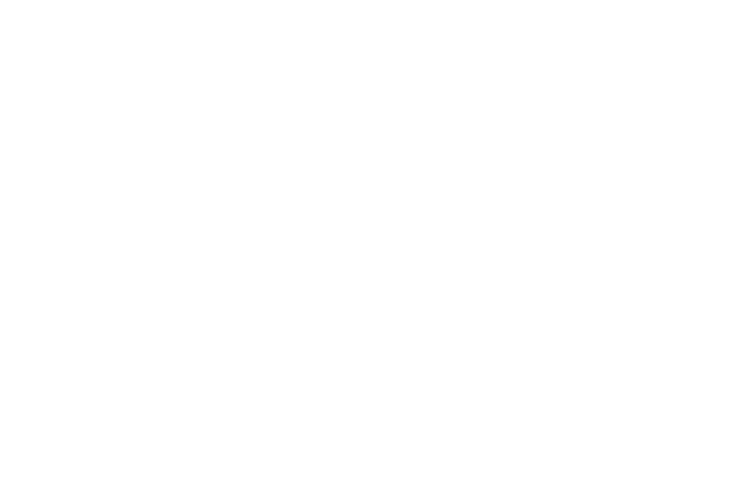
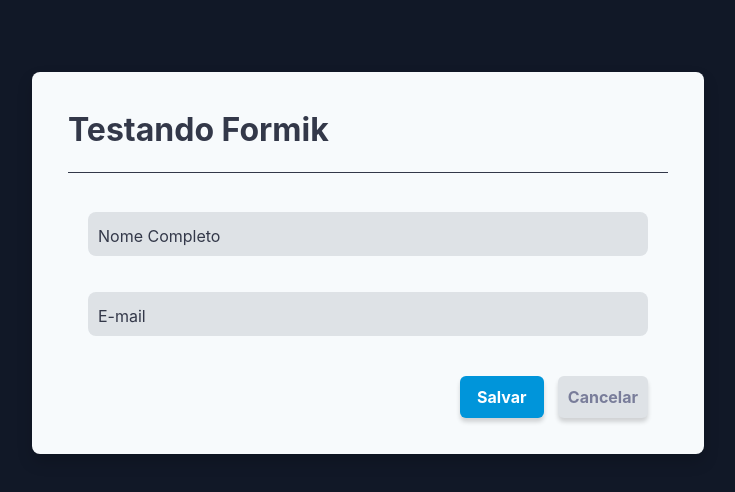
Before and after one commit to CharlieBellow/GLPI-react-components, a React (Create React App) app: page /CardTest in a window 1280 px wide. Before the commit this address had no page. Shown: the top 492 px of the page, without its empty margins (272-1007 px from the left). Built offline with nearby package versions, Linux system fonts and the light colour scheme; the HTML template or start-up script is replaced by a standard one.

Commit message:
add button props

```diff
--- a/package.json
+++ b/package.json
@@ -22,6 +22,7 @@
     "@types/node": "^16.11.59",
     "@types/react": "^18.0.21",
     "@types/react-dom": "^18.0.6",
+    "formik": "^2.2.9",
     "framer-motion": "^7.5.2",
     "phosphor-react": "^1.4.1",
     "react": "^18.2.0",
--- a/src/App.tsx
+++ b/src/App.tsx
@@ -10,6 +10,7 @@
 import SignUp from './Pages/SignUp'
 import FormNewUser from "./Pages/FormNewUser";
 import FormAddUser from "./Pages/FormAddUser";
+import { CardTest } from "./components/CardTest";
 
 import { ChakraProvider } from "@chakra-ui/react";
 
@@ -28,6 +29,7 @@
 						<Route path="/FormService" element={<FormService />} />
 						<Route path="/FormNewUser" element={<FormNewUser />} />
 						<Route path="/FormAddUser" element={<FormAddUser />} />
+						<Route path="/CardTest" element={<CardTest />} />
 						<Route path="/Teste" element={<Teste />} />
 					</Routes>
 				</Router>
--- a/src/components/Button.tsx
+++ b/src/components/Button.tsx
@@ -1,14 +1,19 @@
-interface ButtonProps {
+import { ButtonHTMLAttributes } from "react";
+
+interface ButtonProps extends ButtonHTMLAttributes<HTMLButtonElement> {
 	title: string;
-	style: string;
+	theme?: "primary" | "secondary";
 }
 
 export function Button(props: ButtonProps) {
   return (
 		<button
+			{...props}
 			className={`hover:bg-opacity-80 font-bold rounded-md
         focus:outline-blue-ufal
-        ${props.style}`}
+        ${props.theme === "primary" ? "bg-blue-ufal focus:outline-light-bg min-w-[84px] text-white-100 text-base px-[0.625rem] h-[2.625rem] py-2 shadow-button":""}
+				${props.theme === "secondary" ? "bg-gray-medium text-gray-text text-base px-[0.625rem] h-[2.625rem] py-2 shadow-button":""}
+			`}
 		>
 			{props.title}
 		</button>
--- a/src/components/CardAddUser.tsx
+++ b/src/components/CardAddUser.tsx
@@ -182,8 +182,8 @@
 						</div>
 					</form>
 					<div className="flex justify-end gap-x-3.5 mt-10 mr-14">
-						<Button title="Salvar" style={`btn-primary-action`} />
-						<Button title="Cancelar" style={`btn-secondary-action`} />
+						<Button title="Salvar" />
+						<Button title="Cancelar" />
 					</div>
 				</TabsPrimitive.Content>
 			</TabsPrimitive.Root>
--- a/src/components/CardFormService.tsx
+++ b/src/components/CardFormService.tsx
@@ -49,11 +49,11 @@
 			 	<div className="flex justify-end gap-x-3.5 mr-14 mt-10">
 			 		<Button
 			 			title="Solicitar"
-			 			style={`btn-primary-action`}
+			 			// theme={`primary-action`}
 			 		/>
 			 		<Button
 			 			title="Cancelar"
-			 			style={`btn-secondary-action`}
+			 			// theme={`secondary-action`}
 			 		/>
 			 	</div>
 			</div>
--- a/src/components/CardLogin.tsx
+++ b/src/components/CardLogin.tsx
@@ -31,8 +31,8 @@
 				</div>
 			</form>
 			<div className="flex flex-col justify-center  mt-[3.375rem] mx-11">
-				<Button title="Entrar" style={`btn-primary-mobile`} />
-				<Button title="Esqueci a senha" style={`btn-text-only`} />
+				<Button title="Entrar"  />
+				<Button title="Esqueci a senha" />
 			</div>
 		</div>
 	);
--- a/src/components/CardNewUser.tsx
+++ b/src/components/CardNewUser.tsx
@@ -50,11 +50,11 @@
         <div className="flex justify-end gap-x-3.5 mr-14 mt-10">
           <Button
             title="Salvar"
-            style={`btn-primary-action`}
+            // theme={`primary-action`}
           />
           <Button
             title="Cancelar"
-            style={`btn-secondary-action`}
+            // theme={`secondary-action`}
           />
 		   	</div>
       </div>
--- a/src/components/CardSignUp.tsx
+++ b/src/components/CardSignUp.tsx
@@ -41,8 +41,8 @@
 				</div>
 			</form>
 			<div className="flex flex-col justify-center  mt-8 mx-11">
-				<Button title="Cadastrar" style={`btn-primary-mobile`} />
-				<Button title="Fazer login" style={`btn-text-only`} />
+				<Button title="Cadastrar"  />
+				<Button title="Fazer login"  />
 			</div>
 		</div>
 	);
--- /dev/null
+++ b/src/components/CardTest.tsx
@@ -0,0 +1,76 @@
+import {
+  useFormik,
+  Formik,
+  FormikHelpers,
+  FormikProps,
+  Form,
+  Field,
+  FieldProps,
+} from 'formik';
+
+import { Button } from './Button';
+import { CardTitle } from './CardTitle';
+import { CardLine } from './CardLine';
+import { CardLabelInput } from "./CardLabelInput";
+
+interface FormValues {
+  name: string;
+  email: string;
+}
+
+export function CardTest() {
+  const formik = useFormik({
+    initialValues: {
+      name: '',
+      email: '',
+    },
+    onSubmit: values => {
+      alert(JSON.stringify(values, null, 2));
+    },
+  });
+
+  return (
+    <div className='bg-gray-900 w-full absolute h-screen'>
+      <div className='mx-4'>
+        <div
+          className="mt-[4.5rem] mx-auto mb-80 flex flex-col lg:block
+          bg-white-ice pb-9 rounded-lg max-w-2xl lg:max-w-[50.5rem] lg:w-[50.5rem]
+          h-auto shadow-card"
+        >
+          <div className="pl-9 pt-8">
+            <CardTitle title="Testando Formik" />
+          </div>
+          <div className="mx-9 mt-4 mb-10">
+            <CardLine />
+          </div>
+          <form action="" className='flex flex-col gap-9 mx-14'>
+            <div className='flex flex-col lg:flex-row justify-center lg:gap-x-[3.25rem] gap-9'>
+              <CardLabelInput
+                label="Nome Completo"
+                type="text"
+                inputId="name"
+                width="lg:w-80 w-full"
+              />
+              <CardLabelInput
+                label="E-mail"
+                type="email"
+                inputId="email"
+                width="lg:w-80 w-full"
+              />
+            </div>
+          </form>
+          <div className="flex justify-end gap-x-3.5 mr-14 mt-10">
+            <Button
+              title="Salvar"
+              theme='primary'
+            />
+            <Button
+              title="Cancelar"
+              theme='secondary'
+            />
+          </div>
+        </div>
+      </div>
+    </div>
+  )
+}
--- a/src/styles/main.css
+++ b/src/styles/main.css
@@ -3,11 +3,11 @@
 @tailwind utilities;
 
 @layer components {
-  .btn-primary {
+  .primary {
     @apply bg-blue-ufal text-white-100 text-xl px-[3.25rem] h-12 py-2 shadow-button;
   }
 
-  .btn-secondary {
+  .secondary {
     @apply bg-gray-text text-white-100 text-xl px-[3.25rem] h-12 py-2 shadow-button;
   }
 
@@ -15,11 +15,11 @@
     @apply bg-gray-medium text-gray-text text-xl px-[3.25rem] h-12 py-2 shadow-button;
   }
 
-  .btn-primary-action {
+  .primary-action {
     @apply bg-gray-text text-white-100 text-base px-[0.625rem] h-[2.625rem] py-2 shadow-button;
   }
 
-  .btn-secondary-action {
+  .secondary-action {
     @apply bg-gray-medium text-gray-text text-base px-[0.625rem] h-[2.625rem] py-2 shadow-button;
   }
 
@@ -33,7 +33,7 @@
   .btn-text-only {
     @apply bg-transparent text-blue-ufal text-base w-full py-4;
   }
-  .btn-primary-mobile {
+  .primary-mobile {
     @apply bg-blue-ufal text-white-100 text-base px-[6.25rem] py-4 shadow-button;
   }
 
```
Also changed, not shown: 1 other file (tests, documents, lock files or other folders).
